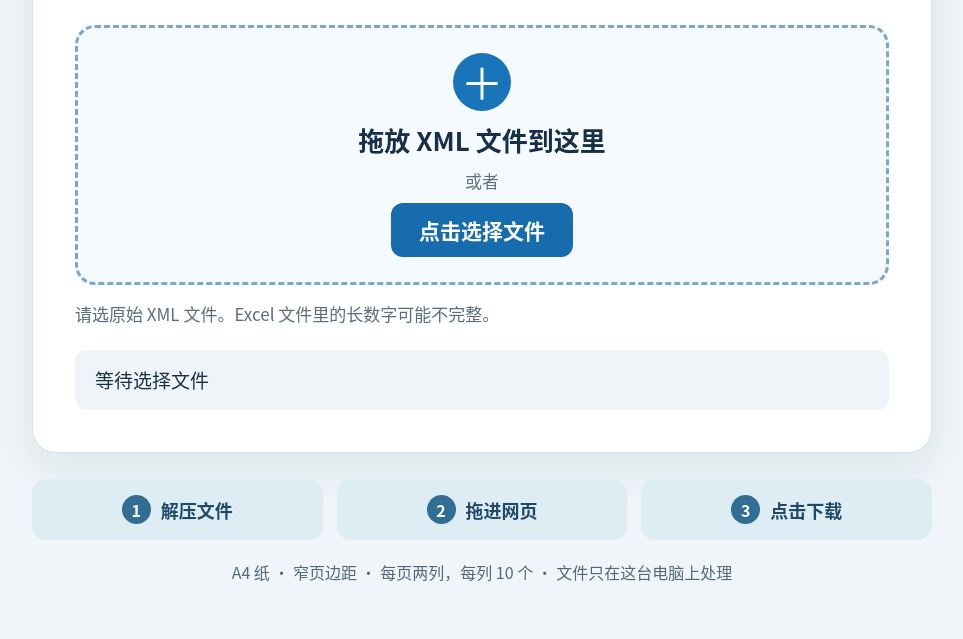
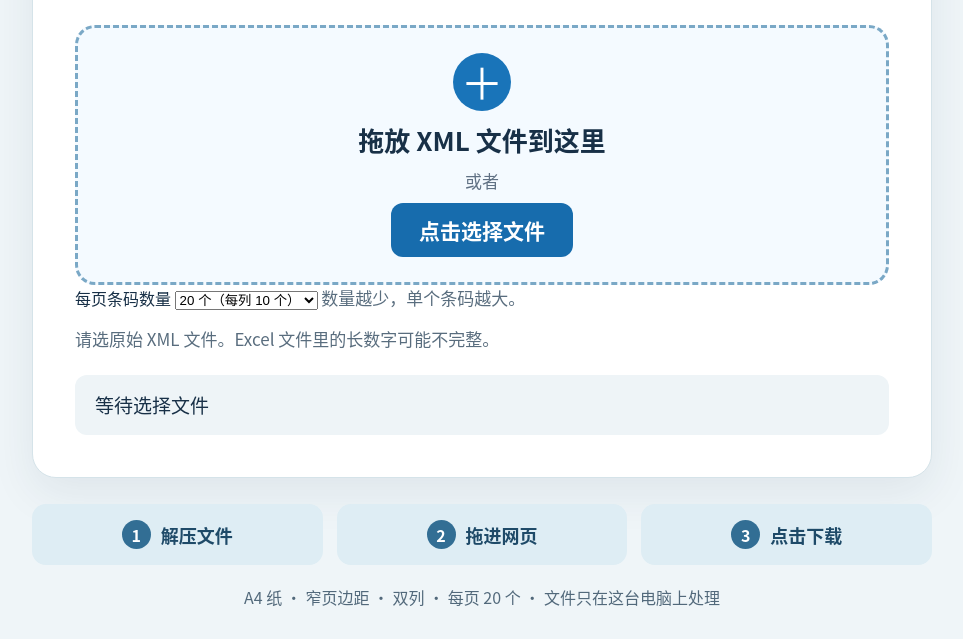
Before and after one commit to APRIL-Physicist/drug-code128-pdf, a plain HTML site: page index.html in a window 1280 px wide. Shown: the part 286-925 px from the top of the page, without its empty margins (158-1121 px from the left). Before the commit the page ends 900 px from the top, so only its background shows below. Drawn offline with Linux system fonts and the light colour scheme.

Commit message:
Add page density options

```diff
--- a/index.html
+++ b/index.html
@@ -34,6 +34,16 @@
         <span class="choose">点击选择文件</span>
       </label>
       <input id="fileInput" type="file" accept=".xml,text/xml,application/xml" multiple hidden>
+      <div class="page-options">
+        <label for="pageCount">每页条码数量</label>
+        <select id="pageCount" aria-describedby="pageCountHint">
+          <option value="20" selected>20 个（每列 10 个）</option>
+          <option value="16">16 个（每列 8 个）</option>
+          <option value="12">12 个（每列 6 个）</option>
+          <option value="10">10 个（每列 5 个）</option>
+        </select>
+        <span id="pageCountHint" class="hint">数量越少，单个条码越大。</span>
+      </div>
       <p id="fileHint" class="hint">请选原始 XML 文件。Excel 文件里的长数字可能不完整。</p>
 
       <div id="status" class="status" aria-live="polite" role="status">等待选择文件</div>
@@ -46,7 +56,7 @@
       <div><span class="number">2</span><span>拖进网页</span></div>
       <div><span class="number">3</span><span>点击下载</span></div>
     </div>
-    <p class="footnote">A4 纸 · 窄页边距 · 每页两列，每列 10 个 · 文件只在这台电脑上处理</p>
+    <p id="layoutHint" class="footnote">A4 纸 · 窄页边距 · 双列 · 每页 20 个 · 文件只在这台电脑上处理</p>
   </main>
 </body>
 </html>
```
